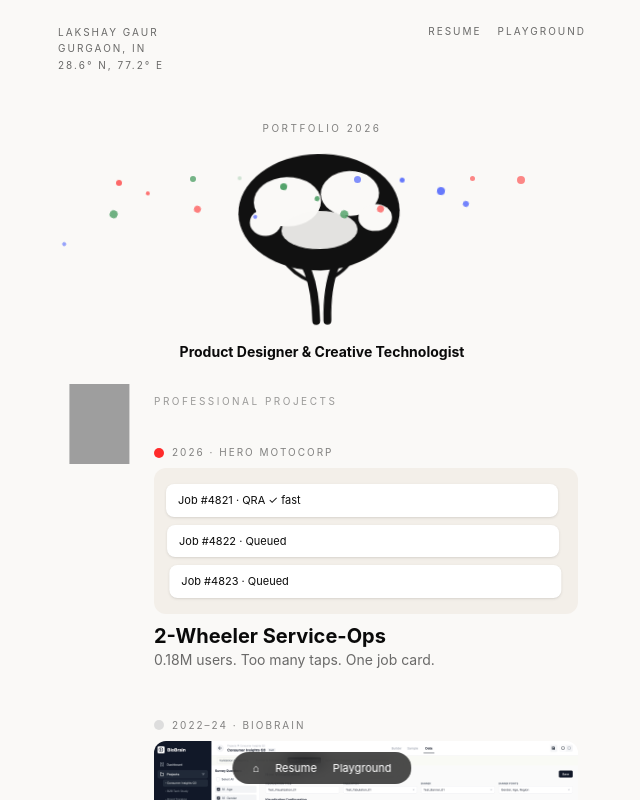
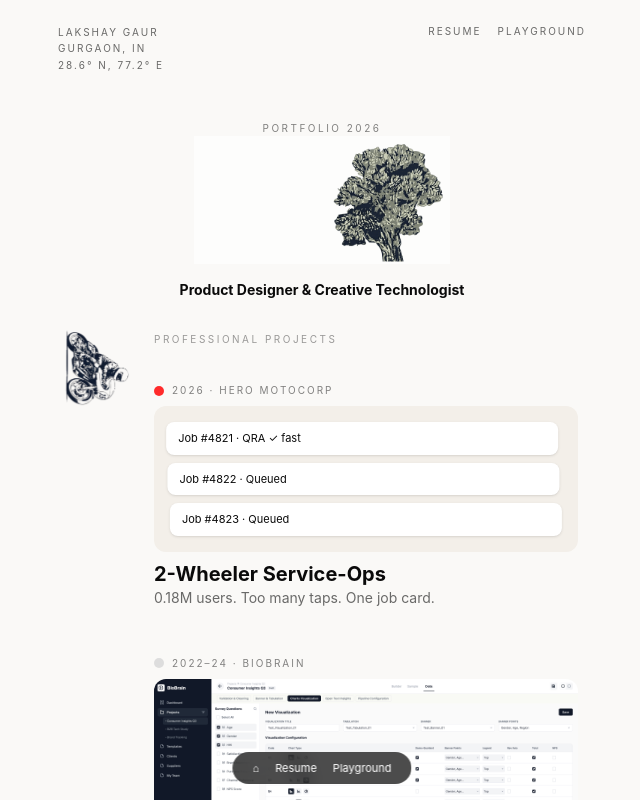
Before and after one commit to LakshayGaur1612/portfolio-2026, a Next.js app: page / in a window 1280 px wide. Shown: the top 800 px of the page, without its empty margins (318-958 px from the left). Built offline with nearby package versions, Linux system fonts and the light colour scheme; grey boxes are pictures that could not be loaded.

Commit message:
Tree GIF + motorbike PNG wired into journey

```diff
--- a/src/app/page.tsx
+++ b/src/app/page.tsx
@@ -3,45 +3,10 @@ import { useEffect, useRef, useState } from "react";
 import Link from "next/link";
 import { PROJECTS } from "../data";
 
-const LEAVES = Array.from({ length: 18 }, (_, i) => ({
-  left: 8 + ((i * 53) % 84),
-  delay: (i * 0.55) % 8,
-  dur: 7 + ((i * 37) % 40) / 10,
-  size: 4 + ((i * 29) % 5),
-  drift: 40 + ((i * 41) % 70),
-  color: ["#1F3BFF", "#0a7d2c", "#FF2B2B"][i % 3],
-}));
-
 function Tree() {
   return (
     <div className="relative">
-      <div className="animate-sway mx-auto w-56">
-        <svg viewBox="0 0 200 170" className="w-full">
-          <path d="M95 165 C95 130 88 108 68 92 M105 165 C105 125 116 102 138 86" stroke="#111" strokeWidth="7" fill="none" strokeLinecap="round" />
-          <path d="M92 130 C80 125 72 118 66 108 M108 128 C120 122 128 114 132 104" stroke="#111" strokeWidth="3" fill="none" />
-          <ellipse cx="100" cy="68" rx="72" ry="52" fill="#111" />
-          <ellipse cx="72" cy="58" rx="30" ry="22" fill="#FAF9F7" />
-          <ellipse cx="128" cy="52" rx="26" ry="20" fill="#FAF9F7" />
-          <ellipse cx="100" cy="84" rx="34" ry="17" fill="#FAF9F7" opacity="0.9" />
-          <ellipse cx="52" cy="76" rx="14" ry="12" fill="#FAF9F7" />
-          <ellipse cx="150" cy="74" rx="15" ry="12" fill="#FAF9F7" />
-        </svg>
-      </div>
-      {LEAVES.map((l, i) => (
-        <span
-          key={i}
-          className="wind-leaf absolute top-10 rounded-full"
-          style={{
-            left: `${l.left}%`,
-            width: l.size, height: l.size,
-            background: l.color, opacity: 0.55,
-            animationDuration: `${l.dur}s`,
-            animationDelay: `${l.delay}s`,
-            ["--drift" as string]: `${l.drift}px`,
-          }}
-        />
-      ))}
-      <style>{`@keyframes windblow{0%{transform:translate(0,0) rotate(0);opacity:0}12%{opacity:.7}80%{opacity:.5}100%{transform:translate(calc(var(--drift)*-1),70px) rotate(50deg);opacity:0}}.wind-leaf{animation-name:windblow;animation-iteration-count:infinite;animation-timing-function:ease-in-out}@media (prefers-reduced-motion:reduce){.wind-leaf,.animate-sway{animation:none!important}}`}</style>
+      <img src="/tree.gif" alt="Tree" className="mx-auto w-64" draggable={false} />
     </div>
   );
 }
```
Also changed, not shown: public/bike.png (added), public/tree.gif (added).
